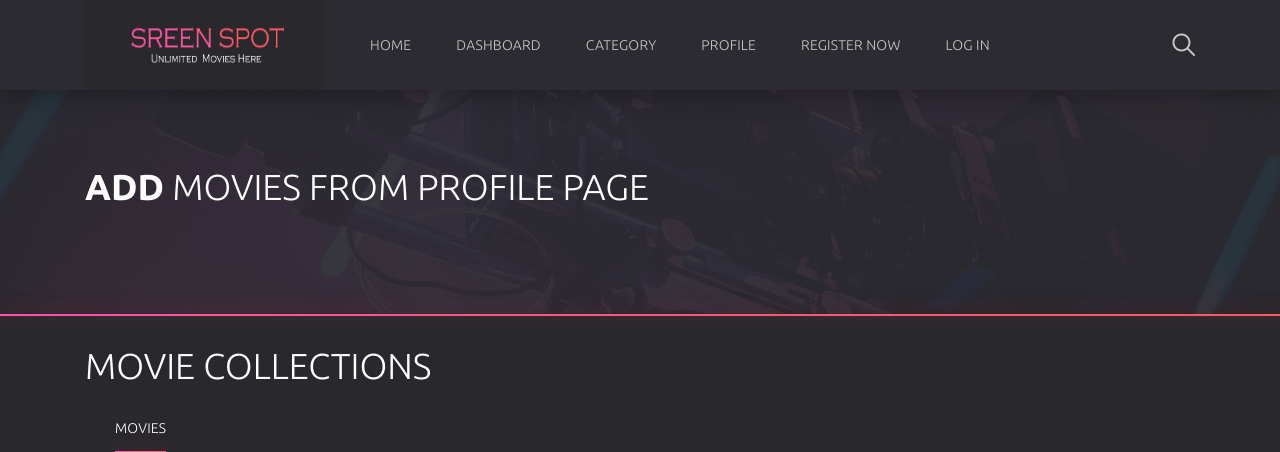
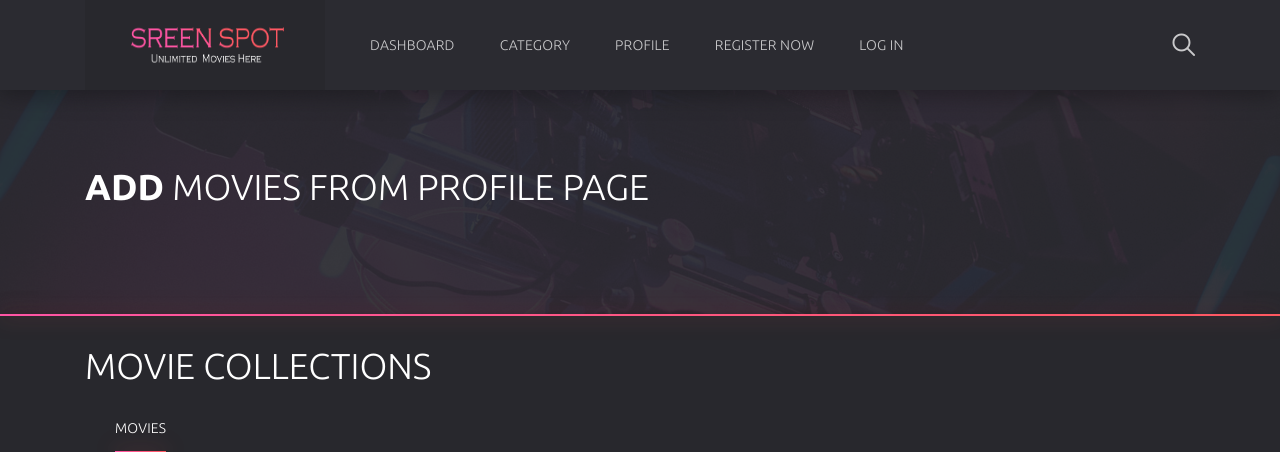
Before and after one commit to Muhmd-Rahees/ScreenSpot_MovieApp, a Django app: page / in a window 1280 px wide. Shown: the top 452 px of the page. Run offline with Django 4.2, Linux system fonts and the light colour scheme; data that the repository does not hold is empty; some libraries are stand-ins or nearby versions.

Commit message:
Update index.html

```diff
--- a/templates/index.html
+++ b/templates/index.html
@@ -53,9 +53,9 @@
 							<ul class="header__nav">
 								<!-- dropdown -->
 
-								<li class="header__nav-item">
+<!-- 								<li class="header__nav-item">
 									<a href="{% url 'home' %}" class="header__nav-link">Home</a>
-								</li>
+								</li> -->
 
 								<li class="header__nav-item">
 									<a class="dropdown-toggle header__nav-link" href="{% url 'index' %}">Dashboard</a>
```
